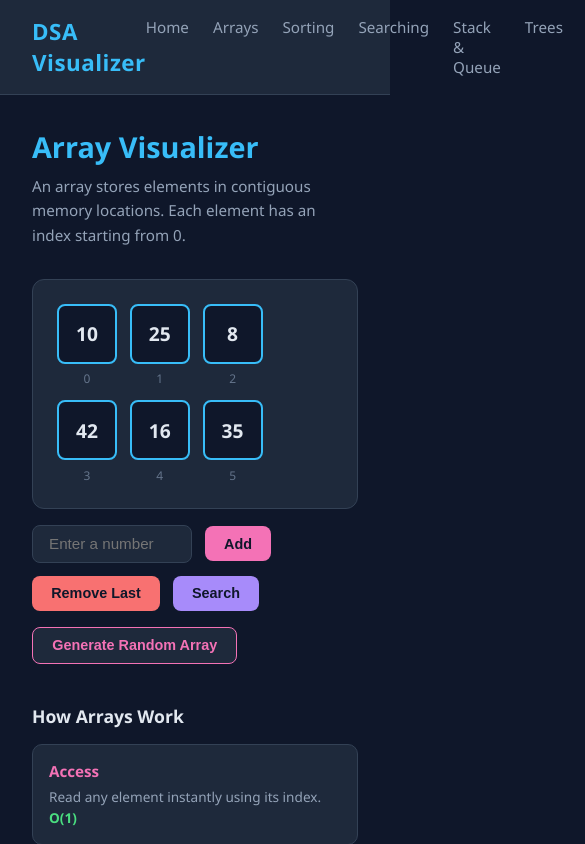
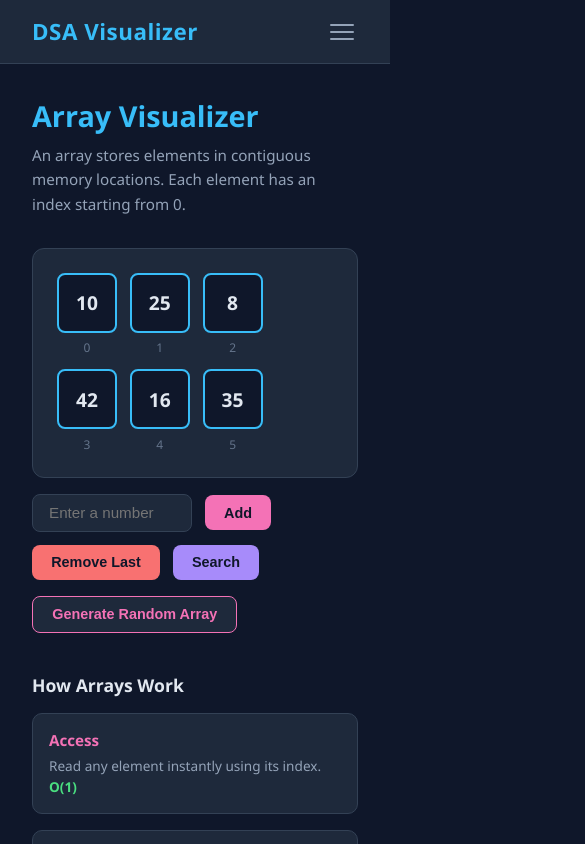
Before and after one commit to saksham274/dsa-visualizer, a React (Vite) app in the folder client/: page /arrays in a window 390 px wide. Shown: the top 844 px of the page, 585 px wide, since content can reach past the window. Built offline with nearby package versions, Linux system fonts and the light colour scheme.

Commit message:
fixed active nav link and added mobile hamburger menu

```diff
--- a/client/src/components/Navbar/Navbar.css
+++ b/client/src/components/Navbar/Navbar.css
@@ -21,6 +21,7 @@
 .navbar-links {
   display: flex;
   gap: 1.5rem;
+  align-items: center;
 }
 
 .navbar-links a {
@@ -28,8 +29,76 @@
   text-decoration: none;
   font-size: 0.95rem;
   transition: color 0.2s;
+  padding-bottom: 4px;
+  border-bottom: 2px solid transparent;
 }
 
 .navbar-links a:hover {
+  color: #e2e8f0;
+}
+
+/* active link — added automatically by NavLink */
+.navbar-links a.active {
   color: #38bdf8;
+  border-bottom: 2px solid #38bdf8;
 }
+
+/* hamburger — hidden on desktop */
+.hamburger {
+  display: none;
+  flex-direction: column;
+  gap: 5px;
+  cursor: pointer;
+  background: none;
+  border: none;
+  padding: 4px;
+}
+
+.hamburger span {
+  display: block;
+  width: 24px;
+  height: 2px;
+  background-color: #94a3b8;
+  border-radius: 2px;
+  transition: all 0.3s;
+}
+
+/* mobile */
+@media (max-width: 768px) {
+  .hamburger {
+    display: flex;
+  }
+
+  .navbar-links {
+    display: none;
+    position: absolute;
+    top: 64px;
+    left: 0;
+    right: 0;
+    flex-direction: column;
+    background-color: #1e293b;
+    border-bottom: 1px solid #334155;
+    padding: 1rem 2rem;
+    gap: 0;
+    z-index: 99;
+  }
+
+  .navbar-links.open {
+    display: flex;
+  }
+
+  .navbar-links a {
+    padding: 0.8rem 0;
+    border-bottom: 1px solid #334155;
+    width: 100%;
+  }
+
+  .navbar-links a.active {
+    color: #38bdf8;
+    border-bottom: 1px solid #334155;
+  }
+
+  .navbar-links a:last-child {
+    border-bottom: none;
+  }
+}
--- a/client/src/components/Navbar/Navbar.jsx
+++ b/client/src/components/Navbar/Navbar.jsx
@@ -1,20 +1,39 @@
-import { Link } from 'react-router-dom'
+import { useState } from 'react'
+import { NavLink } from 'react-router-dom'
 import './Navbar.css'
 
 function Navbar() {
+  const [isOpen, setIsOpen] = useState(false)
+
+  function closeMenu() {
+    setIsOpen(false)
+  }
+
   return (
     <nav className="navbar">
       <div className="navbar-brand">
-        <Link to="/">DSA Visualizer</Link>
+        <NavLink to="/" onClick={closeMenu}>DSA Visualizer</NavLink>
       </div>
-      <div className="navbar-links">
-        <Link to="/">Home</Link>
-        <Link to="/arrays">Arrays</Link>
-        <Link to="/sorting">Sorting</Link>
-        <Link to="/searching">Searching</Link>
-        <Link to="/stack-queue">Stack & Queue</Link>
-        <Link to="/trees">Trees</Link>
-        <Link to="/graphs">Graphs</Link>
+
+      {/* hamburger button — only visible on mobile */}
+      <button
+        className="hamburger"
+        onClick={() => setIsOpen(!isOpen)}
+        aria-label="Toggle menu"
+      >
+        <span></span>
+        <span></span>
+        <span></span>
+      </button>
+
+      <div className={`navbar-links ${isOpen ? 'open' : ''}`}>
+        <NavLink to="/" end onClick={closeMenu}>Home</NavLink>
+        <NavLink to="/arrays" onClick={closeMenu}>Arrays</NavLink>
+        <NavLink to="/sorting" onClick={closeMenu}>Sorting</NavLink>
+        <NavLink to="/searching" onClick={closeMenu}>Searching</NavLink>
+        <NavLink to="/stack-queue" onClick={closeMenu}>Stack & Queue</NavLink>
+        <NavLink to="/trees" onClick={closeMenu}>Trees</NavLink>
+        <NavLink to="/graphs" onClick={closeMenu}>Graphs</NavLink>
       </div>
     </nav>
   )
```
